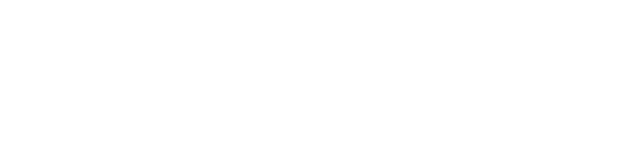
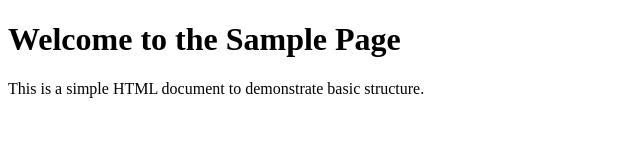
Before and after one commit to amit-8592/practice-demo, a plain HTML site: page index.html in a window 1280 px wide. Shown: the whole page, without its empty margins (0-640 px from the left). Drawn offline with Linux system fonts and the light colour scheme.

Commit message:
changes again

```diff
--- a/index.html
+++ b/index.html
@@ -8,7 +8,8 @@
 </head>
 
 <body>
-
+    <h1>Welcome to the Sample Page</h1>
+    <p>This is a simple HTML document to demonstrate basic structure.</p>
 </body>
 
 </html>
--- a/style.css
+++ b/style.css
@@ -0,0 +1,5 @@
+h1 {
+    color: blue;
+    text-align: center;
+    background-color: aquamarine;
+}
```
